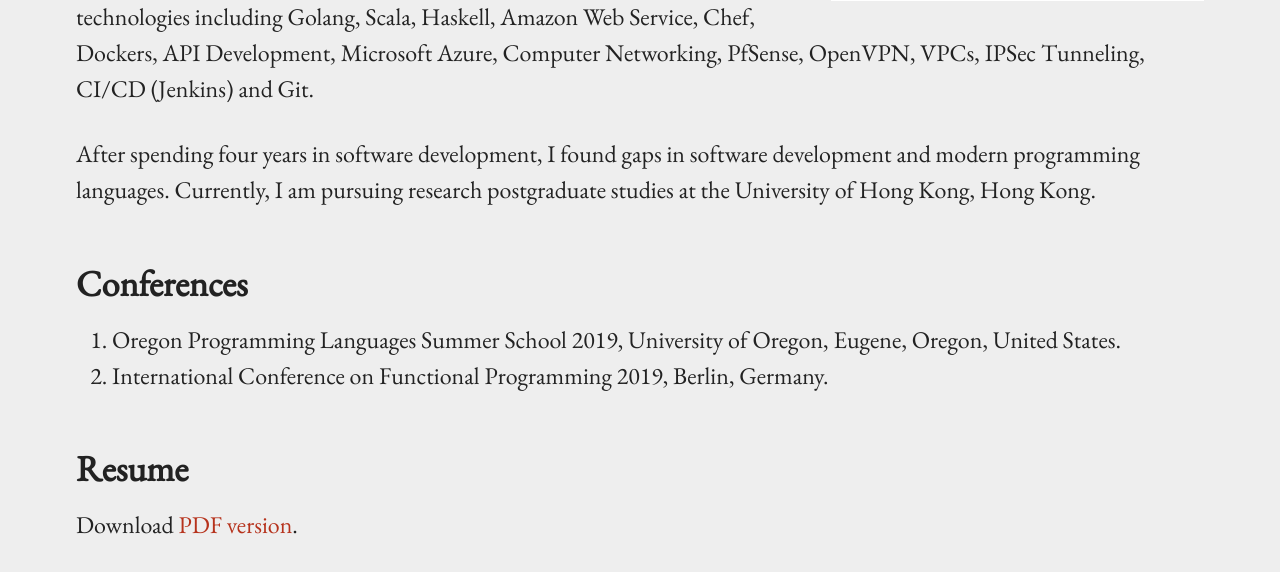
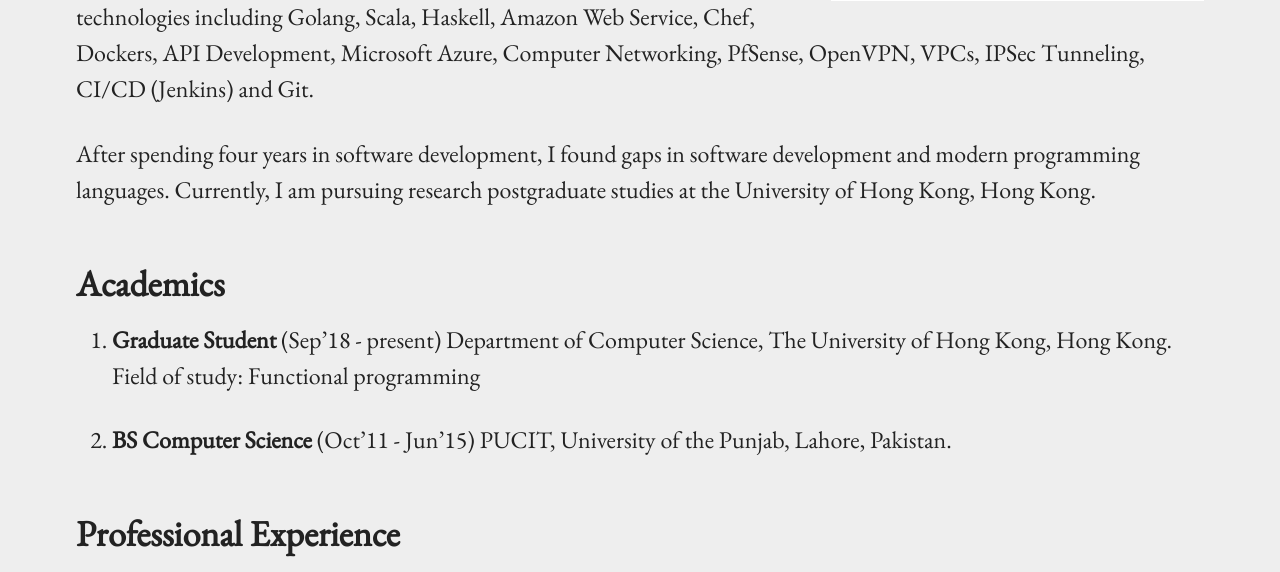
Before and after one commit to baberrehman/baberrehman.github.io, a Jekyll site: the page built from index.md, in a window 1280 px wide and 1400 px high, scrolled down 543 px. Shown: the top 572 px of the window. Built offline with Jekyll 4.4.1, drawn with Linux system fonts in a browser that asks for light colours; some of the changed text lies outside the part shown; grey boxes are pictures that could not be loaded.

Commit message:
updated site

```diff
--- a/_data/menu.yml
+++ b/_data/menu.yml
@@ -1,8 +1,8 @@
 #- title: "Research"
 #  href: "/research/"
 
-- title: "CV"
-  href: "/cv/"
+#- title: "CV"
+#  href: "/cv/"
 
 #- title: "Misc"
 #  href: "/misc/"
--- a/index.md
+++ b/index.md
@@ -13,6 +13,28 @@ I have more than four years of experience working in industry as Software Develo
 
 After spending four years in software development, I found gaps in software development and modern programming languages. Currently, I am pursuing research postgraduate studies at the University of Hong Kong, Hong Kong.
 
+## Academics
+
+1. **Graduate Student** (Sep'18 - present)
+   Department of Computer Science,
+   The University of Hong Kong,
+   Hong Kong.
+   Field of study: Functional programming
+
+2. **BS Computer Science** (Oct'11 - Jun'15)
+   PUCIT, University of the Punjab,
+   Lahore, Pakistan.
+
+## Professional Experience
+
+1. **DevOps Lead** (May'17 - Aug'18)
+   CloudPlex PVT LTD,
+   Lahore Pakistan.
+
+2. **DevOps Engineer** (May'15 - May'17)
+   CloudPlex PVT LTD,
+   Lahore Pakistan.
+
 ## Conferences
 
 1. Oregon Programming Languages Summer School 2019, University of Oregon, Eugene, Oregon, United States.
@@ -20,10 +42,7 @@ After spending four years in software development, I found gaps in software deve
 
 ## Resume
 
-Download [PDF version](files/cv.pdf).
-
-{% include embedpdf.html source="files/cv.pdf" width=100 height=800 %}
-
+[Download PDF](files/cv.pdf).
 
 ## Contact
 
```
